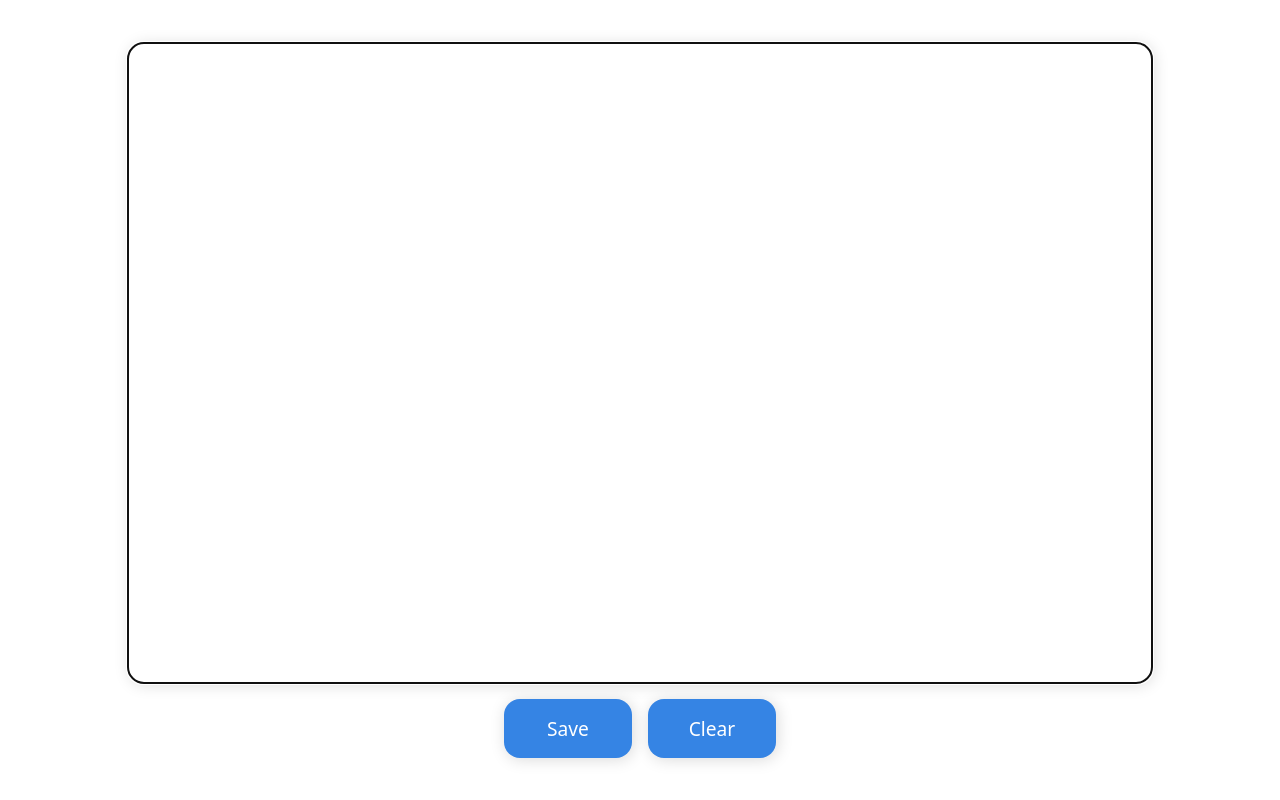
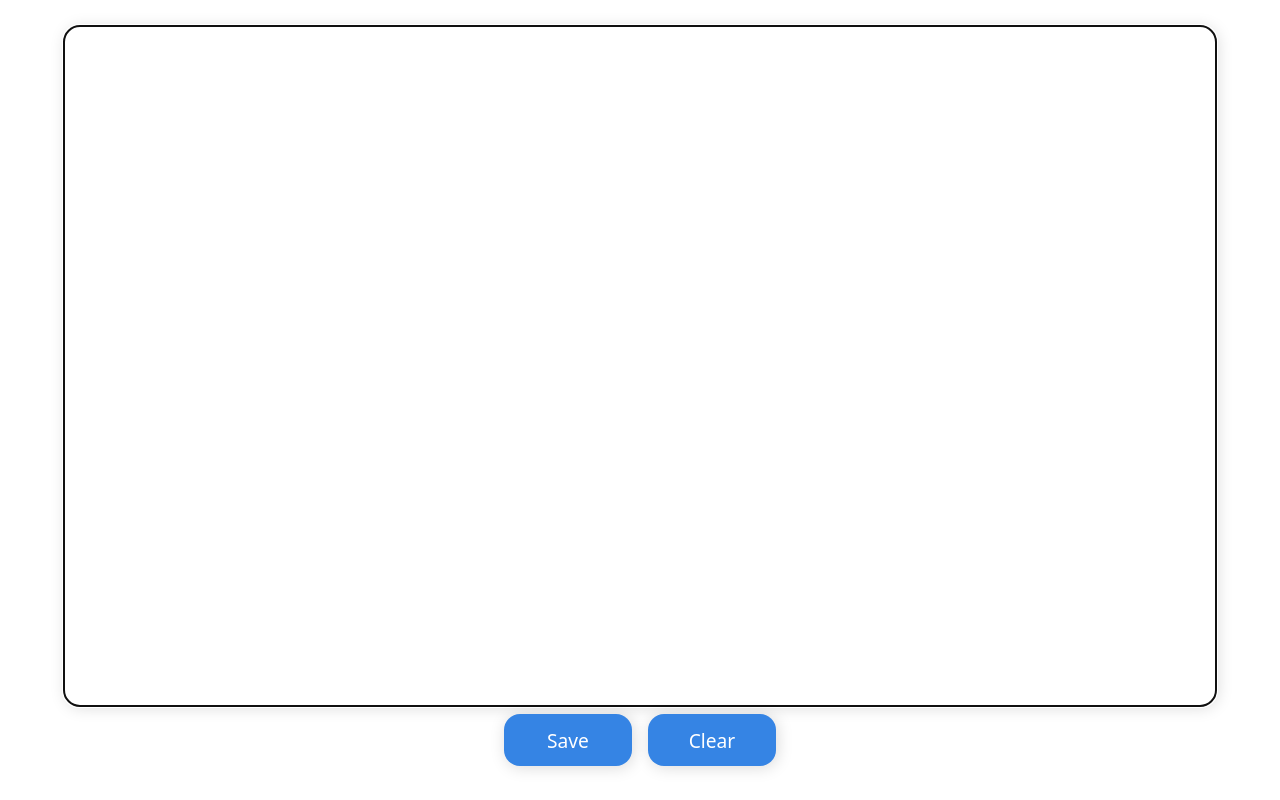
Before and after one commit to eiErick/text, a plain HTML site: page index.html in a window 1280 px wide. Drawn offline with Linux system fonts and the light colour scheme.

Commit message:
Style: sizes improvement

```diff
--- a/style.css
+++ b/style.css
@@ -35,25 +35,25 @@ body {
 }
 
 .textarea {
-    padding: 1rem;
+    padding: .5rem;
     resize: none;
     border-radius: var(--radius);
     color: #000000;
-    height: 80vh;
-    width: 80vw;
+    height: 85vh;
+    width: 90vw;
     font-size: 1.2em;
     box-shadow: .1rem .1rem 1rem var(--shadow-color);
 }
 
 .container-btn {
     display: flex;
-    margin-top: 1rem;
+    margin: .5rem;
     gap: 1rem;
 }
 
 .btns {
     cursor: pointer;
-    padding: 1rem;
+    padding: .8rem;
     width: 8rem;
     font-size: 1.2em;
     color: #ffffff;
```
